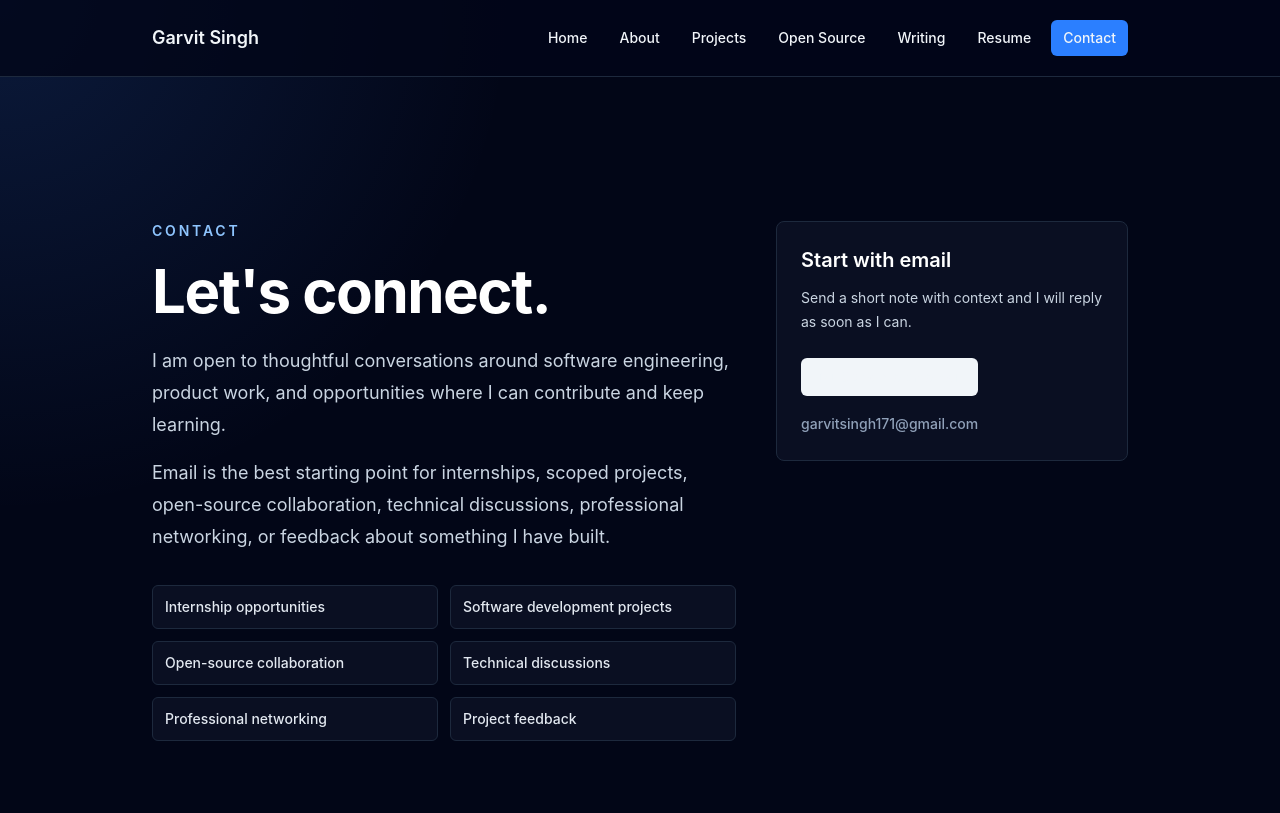
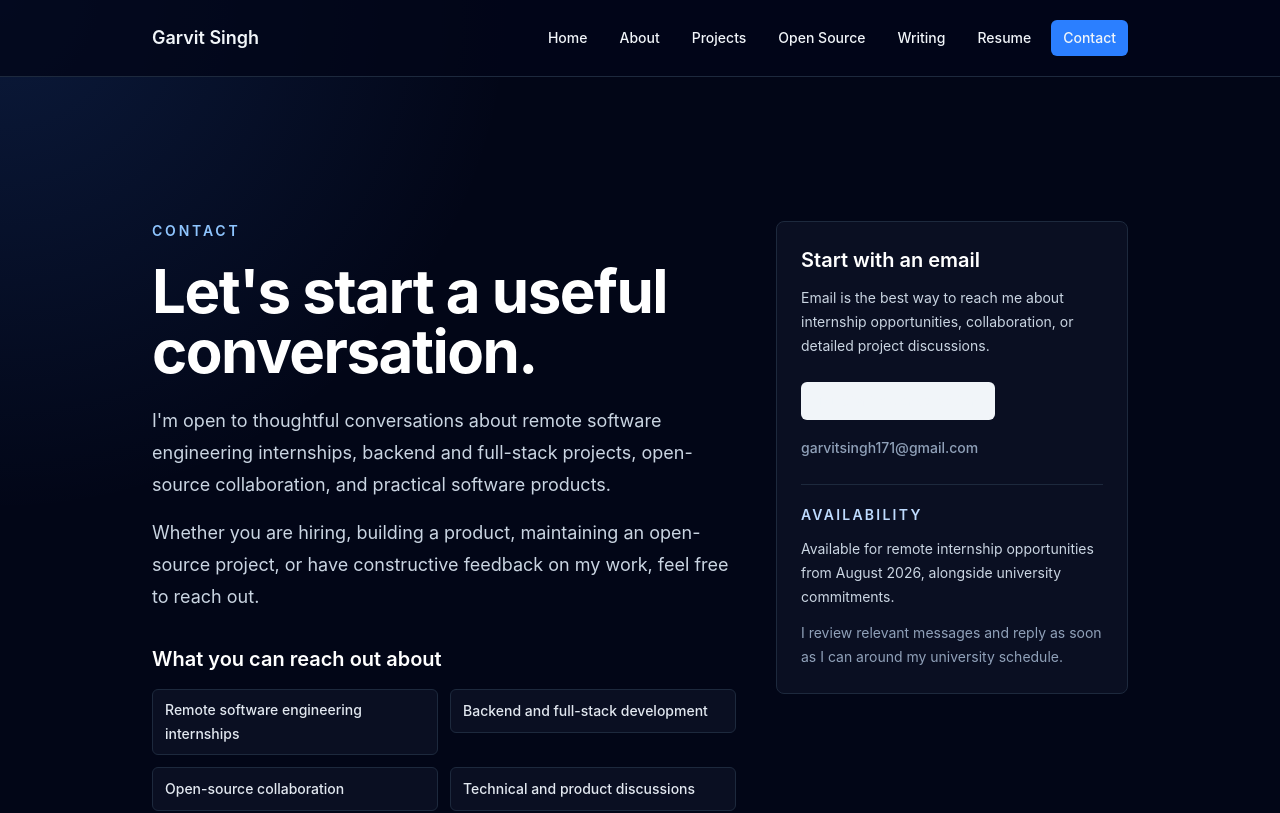
Before and after one commit to garvitsingh171/garvitsingh171.com, a React (Vite) app: page /contact in a window 1280 px wide. Shown: the top 813 px of the page. Built offline with nearby package versions, Linux system fonts and the light colour scheme.

Commit message:
content: add contact page CTA copy

```diff
--- a/src/data/contact.ts
+++ b/src/data/contact.ts
@@ -2,48 +2,56 @@ import { SITE_CONFIG } from "../constants/site";
 import { socialLinks } from "./socialLinks";
 
 const emailSubject = "Portfolio Contact";
+const onlineProfileLinks = socialLinks.filter((link) => link.id !== "email");
 
 export const contactDetails = {
   email: SITE_CONFIG.email,
   emailSubject,
   emailHref: `mailto:${SITE_CONFIG.email}?subject=${encodeURIComponent(emailSubject)}`,
-  emailCtaLabel: "Send me an email",
-  emailCtaAriaLabel:
-    "Email Garvit Singh about internships, projects, collaboration, or professional networking",
+  emailCtaLabel: "Start a conversation",
+  emailCtaAriaLabel: "Email Garvit Singh",
 } as const;
 
 export const contactPageContent = {
   meta: {
     title: "Contact | Garvit Singh",
     description:
-      "Contact Garvit Singh for internships, software development opportunities, open-source collaboration, technical discussions, and professional networking.",
+      "Contact Garvit Singh about remote software engineering internships, backend and full-stack projects, open-source collaboration, and practical software products.",
   },
   introduction: {
     label: "Contact",
-    heading: "Let's connect.",
+    heading: "Let's start a useful conversation.",
     description:
-      "I am open to thoughtful conversations around software engineering, product work, and opportunities where I can contribute and keep learning.",
+      "I'm open to thoughtful conversations about remote software engineering internships, backend and full-stack projects, open-source collaboration, and practical software products.",
     supportingDescription:
-      "Email is the best starting point for internships, scoped projects, open-source collaboration, technical discussions, professional networking, or feedback about something I have built.",
-    welcomedContexts: [
-      "Internship opportunities",
-      "Software development projects",
+      "Whether you are hiring, building a product, maintaining an open-source project, or have constructive feedback on my work, feel free to reach out.",
+  },
+  opportunities: {
+    heading: "What you can reach out about",
+    items: [
+      "Remote software engineering internships",
+      "Backend and full-stack development",
       "Open-source collaboration",
-      "Technical discussions",
-      "Professional networking",
-      "Project feedback",
+      "Technical and product discussions",
+      "Project feedback and professional networking",
     ],
   },
   emailCard: {
-    title: "Start with email",
+    title: "Start with an email",
     description:
-      "Send a short note with context and I will reply as soon as I can.",
+      "Email is the best way to reach me about internship opportunities, collaboration, or detailed project discussions.",
   },
+  availability: {
+    heading: "Availability",
+    description:
+      "Available for remote internship opportunities from August 2026, alongside university commitments.",
+  },
+  responseNote:
+    "I review relevant messages and reply as soon as I can around my university schedule.",
   socialSection: {
     label: "Profiles",
-    title: "Professional links",
-    description:
-      "These are the same profile links used across the site, kept in one place so they stay current.",
-    links: socialLinks,
+    title: "Find me online",
+    description: "Explore my work on GitHub or connect with me on LinkedIn.",
+    links: onlineProfileLinks,
   },
 } as const;
--- a/src/data/socialLinks.ts
+++ b/src/data/socialLinks.ts
@@ -27,7 +27,7 @@ export const socialLinks = [
   {
     id: "linkedin",
     label: "LinkedIn",
-    href: "https://www.linkedin.com/in/garvitsingh171",
+    href: "https://linkedin.com/in/garvitsingh171",
     icon: "linkedin",
     external: true,
     ariaLabel: "Visit Garvit Singh's LinkedIn profile",
--- a/src/pages/Contact.tsx
+++ b/src/pages/Contact.tsx
@@ -68,11 +68,16 @@ export default function Contact() {
               <p>{contactPageContent.introduction.supportingDescription}</p>
             </div>
 
+            <div className="mt-8">
+              <h2 className="text-xl font-semibold text-white">
+                {contactPageContent.opportunities.heading}
+              </h2>
+
               <ul
-              aria-label="Welcome contact topics"
-              className="mt-8 grid gap-3 sm:grid-cols-2"
+                aria-label={contactPageContent.opportunities.heading}
+                className="mt-4 grid gap-3 sm:grid-cols-2"
               >
-              {contactPageContent.introduction.welcomedContexts.map((item) => (
+                {contactPageContent.opportunities.items.map((item) => (
                   <li key={item} className="min-w-0">
                     <span className="flex min-h-11 items-center rounded-md border border-slate-800 bg-slate-900/60 px-3 py-2 text-sm font-medium leading-6 text-slate-200">
                       {item}
@@ -80,6 +85,7 @@ export default function Contact() {
                   </li>
                 ))}
               </ul>
+            </div>
           </div>
 
           <Card className="p-5 sm:p-6">
@@ -105,6 +111,18 @@ export default function Contact() {
             <p className="mt-4 break-words text-sm font-medium leading-6 text-slate-400">
               {contactDetails.email}
             </p>
+
+            <div className="mt-6 border-t border-slate-800 pt-5">
+              <h3 className="text-sm font-semibold uppercase tracking-[0.16em] text-blue-200">
+                {contactPageContent.availability.heading}
+              </h3>
+              <p className="mt-3 text-sm leading-6 text-slate-300">
+                {contactPageContent.availability.description}
+              </p>
+              <p className="mt-3 text-sm leading-6 text-slate-400">
+                {contactPageContent.responseNote}
+              </p>
+            </div>
           </Card>
         </div>
       </section>
```
Lines whose indentation alone changed are shown as unchanged.
